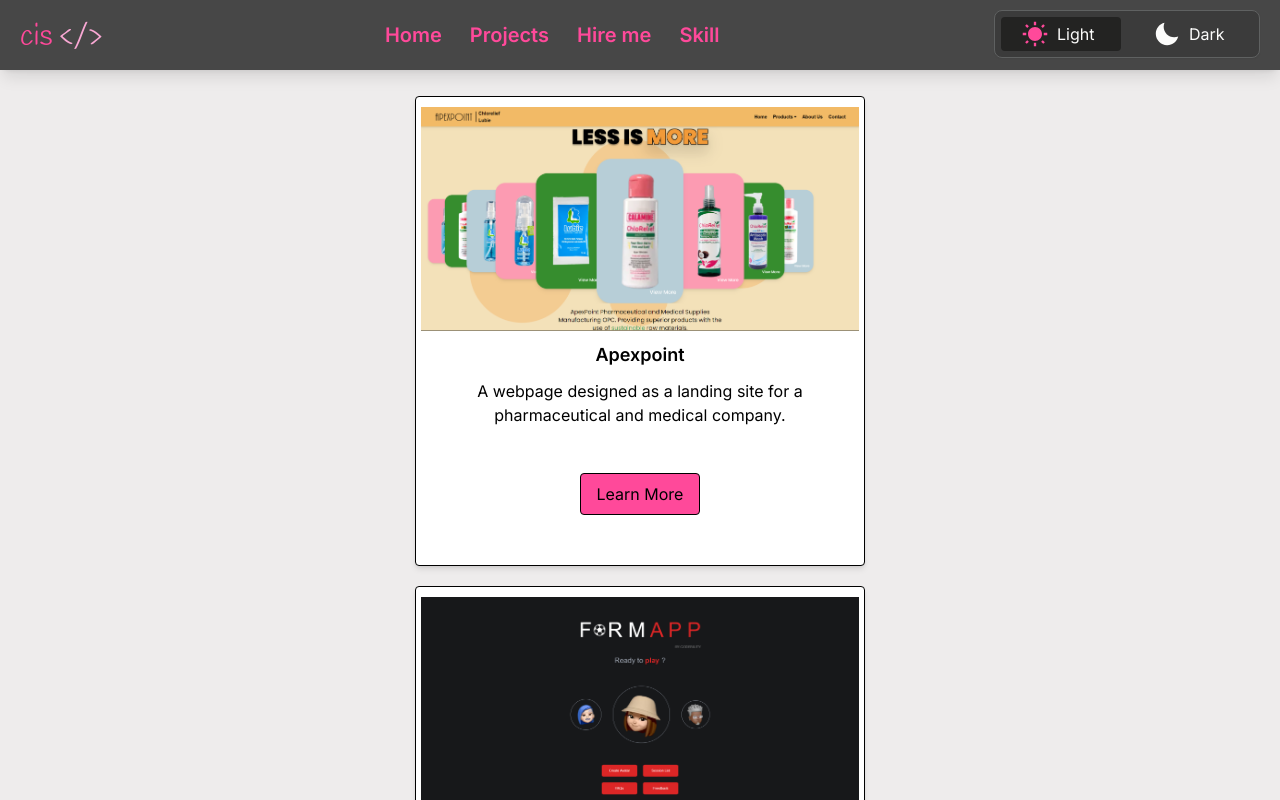
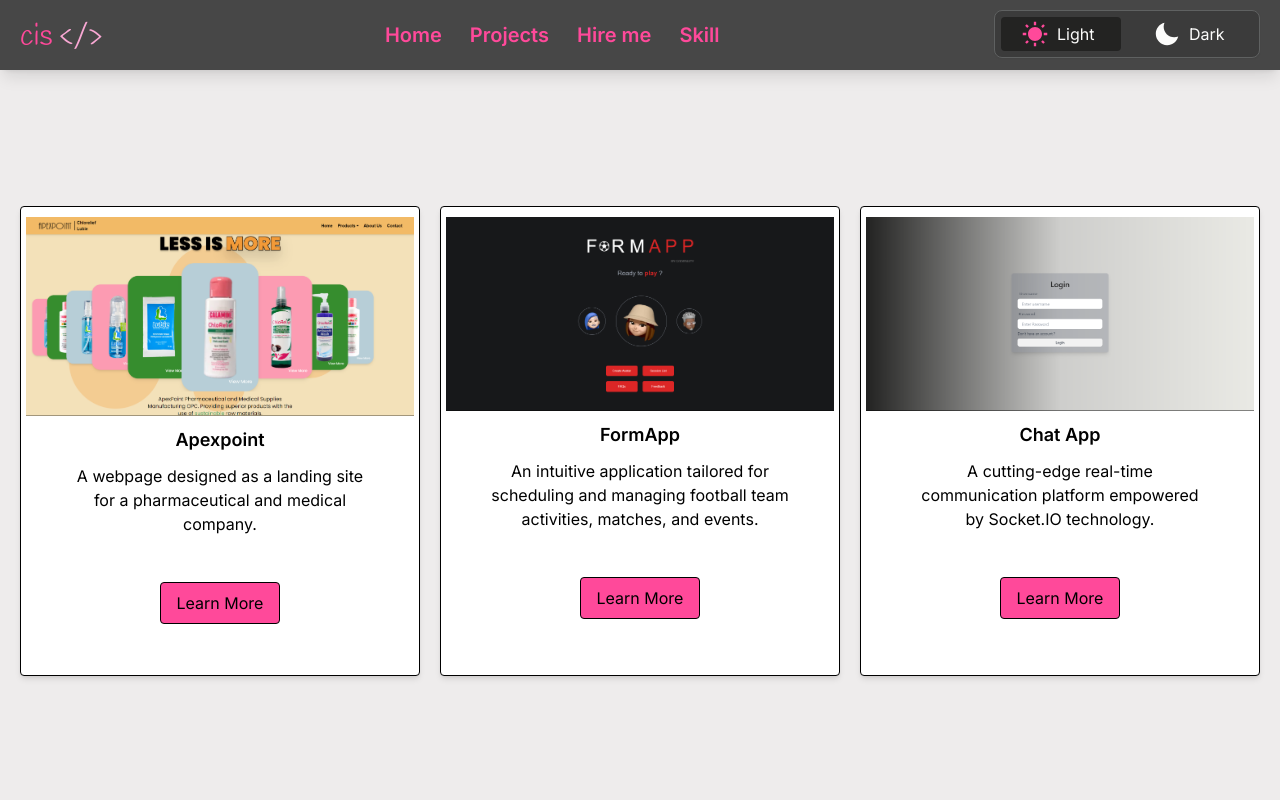
Before and after one commit to ciscutiez/Francis-Portfolio, a Next.js app: page /projects in a window 1280 px wide. Shown: the top 800 px of the page. Built offline with nearby package versions, Linux system fonts and the light colour scheme.

Commit message:
Fixed failed deployment and fix ui

```diff
--- a/app/_modules/Sidebar/View/MobileView.tsx
+++ b/app/_modules/Sidebar/View/MobileView.tsx
@@ -63,20 +63,21 @@ const MobileView: FunctionComponent = () => {
         </div>
       </div>
 
+      <div className="flex justify-center">
         {navOpen && (
-        <div className="fixed left-[15%] mt-[610px] flex h-[50px] w-[300px] flex-row items-center justify-evenly gap-[10px] rounded-full bg-[#7b7b78]  shadow-lg ">
+          <div className="fixed  mt-[610px] flex h-[50px] w-[300px] flex-row items-center justify-evenly gap-[10px] rounded-full border border-black bg-[#ff499a]  shadow-lg hover:bg-[#ff499bd8] ">
             {links.map((link: LinkType, index: number) => (
               <Link
                 key={index}
                 href={link.href}
-              className={`${InterFont.className}  pt-[3px] text-[30px] text-[#e7e4e7] transition duration-300 hover:text-[#5f6161]`}
+                className={`${InterFont.className}  pt-[3px] text-[30px] text-black transition duration-300 hover:text-[#5f6161]`}
               >
                 {link.icon}
               </Link>
             ))}
-
           </div>
         )}
+      </div>
     </div>
   );
 };
--- a/app/projects/_modules/Card.tsx
+++ b/app/projects/_modules/Card.tsx
@@ -1,7 +1,7 @@
 import React from "react";
 import Image from "next/image";
 import { StaticImageData } from "next/image";
-import Button from "./Button";
+
 
 interface CardProps {
   title: string;
@@ -18,12 +18,12 @@ const Card: React.FunctionComponent<CardProps> = ({
   onClick,
 }) => {
   return (
-    <div className="flex h-[450px] w-[400px] flex-col gap-[10px] rounded border border-black bg-white pt-[10px] text-center  shadow-md md:h-[470px] md:w-[450px]  dark:border-white dark:text-black">
+    <div className="flex h-[450px] w-[365px] flex-col gap-[10px] rounded border border-black bg-white pt-[10px] text-center  shadow-md md:h-[470px] md:w-[400px]  dark:border-white dark:text-black">
       <Image
         alt=""
         src={src}
         className="px-[5px]"
-        width={450}
+        width={400}
         height={290}
         sizes="(max-width: 768px) 100vw, 33vw"
       />
@@ -32,7 +32,7 @@ const Card: React.FunctionComponent<CardProps> = ({
 
       <div className="flex flex-row justify-center gap-2 py-[20px]">
         <button
-          className="mt-4  rounded  border border-black bg-[#ff499a] px-4 py-2 hover:bg-[#ff499bd8]"
+          className="mt-4  rounded px-4 py-2  border border-black bg-[#ff499a]  hover:bg-[#ff499bd8]"
           onClick={onClick}
         >
           Learn More
--- a/app/projects/_modules/Modal.tsx
+++ b/app/projects/_modules/Modal.tsx
@@ -20,12 +20,12 @@ const Modal: React.FC<ModalProps> = ({ project, closeModal }) => {
 
   const projectLink = projectLinks.find((p) => p.title === project.title);
   return (
-    <div className="fixed inset-0 flex items-center justify-center bg-black bg-opacity-50 backdrop-blur-sm ">
+    <div className="fixed inset-0 mt-[50px] flex items-center justify-center bg-black bg-opacity-50 backdrop-blur-sm">
       <div className="m-2 w-[500px] rounded-lg bg-white p-8 dark:text-black">
         <h2 className="text-2xl font-bold">{project.title}</h2>
         <p className="my-4">{project.description}</p>
         <p className="font-semibold">Tech Stack:</p>
-        <ul className=" pl-6">
+        <ul className=" pl-6 text-[14px] md:text-[16px]">
           {project.techStack.map((tech) => (
             <li key={tech}>{tech}</li>
           ))}
--- a/app/projects/page.tsx
+++ b/app/projects/page.tsx
@@ -5,13 +5,15 @@ import Apexpoint from "./_assets/Apexpoint.png";
 import FormApp from "./_assets/FormApp.png";
 import ChatApp from "./_assets/ChatApp.png";
 import Modal from "./_modules/Modal";
+import { StaticImageData } from "next/image";
 
 interface Project {
   title: string;
   description: string;
+  src: StaticImageData;
   techStack: string[];
 }
-export const cardData = [
+ const cardData: Project[] = [
   {
     title: "Apexpoint",
     description:
@@ -31,10 +33,7 @@ export const cardData = [
       "Shadcn",
       "Express",
       "Node.js",
-      "Framer Motion",
-      "Axios",
-      "Zustand",
-      "Formik",
+      "MongoDB",
     ],
   },
   {
@@ -50,7 +49,6 @@ export const cardData = [
       "TailwindCSS",
       "Daisy UI",
       "Express.js",
-      "Zustand",
     ],
   },
 ];
@@ -69,13 +67,11 @@ const Page = () => {
     setIsModalOpen(false);
   };
   return (
-    <div className="  bg-[#eeecec] md:h-full md:w-full text-center dark:bg-[#2f2e2e] ">
+    <div className="  bg-[#eeecec] text-center md:h-[100vh] md:w-full dark:bg-[#2f2e2e] ">
       <div className="m-[0px] flex flex-col py-[60px]   md:py-[20px] ">
-        <h1 className="pt-[30px]  text-[24px] font-bold md:pt-0">
-          My Work
-        </h1>
+        <h1 className="my-[40px]  text-[24px] font-bold md:my-0">My Work</h1>
         <div
-          className="  gap-[20px]  flex flex-col items-center justify-center md:pt-[40px]
+          className="flex flex-col items-center  justify-center gap-[20px] md:flex md:flex-row md:items-center md:pt-[150px]
         "
         >
           {cardData.map((card, index) => (
```
Lines whose indentation alone changed are shown as unchanged.
